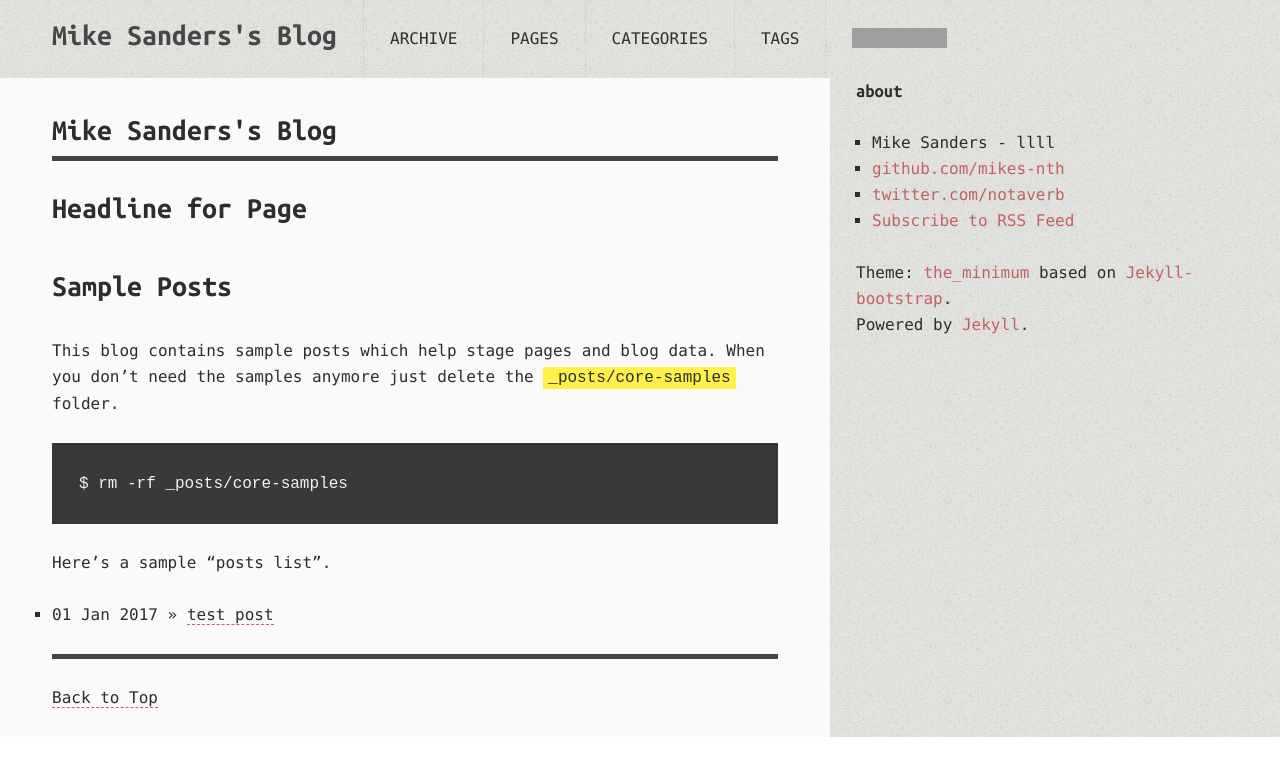
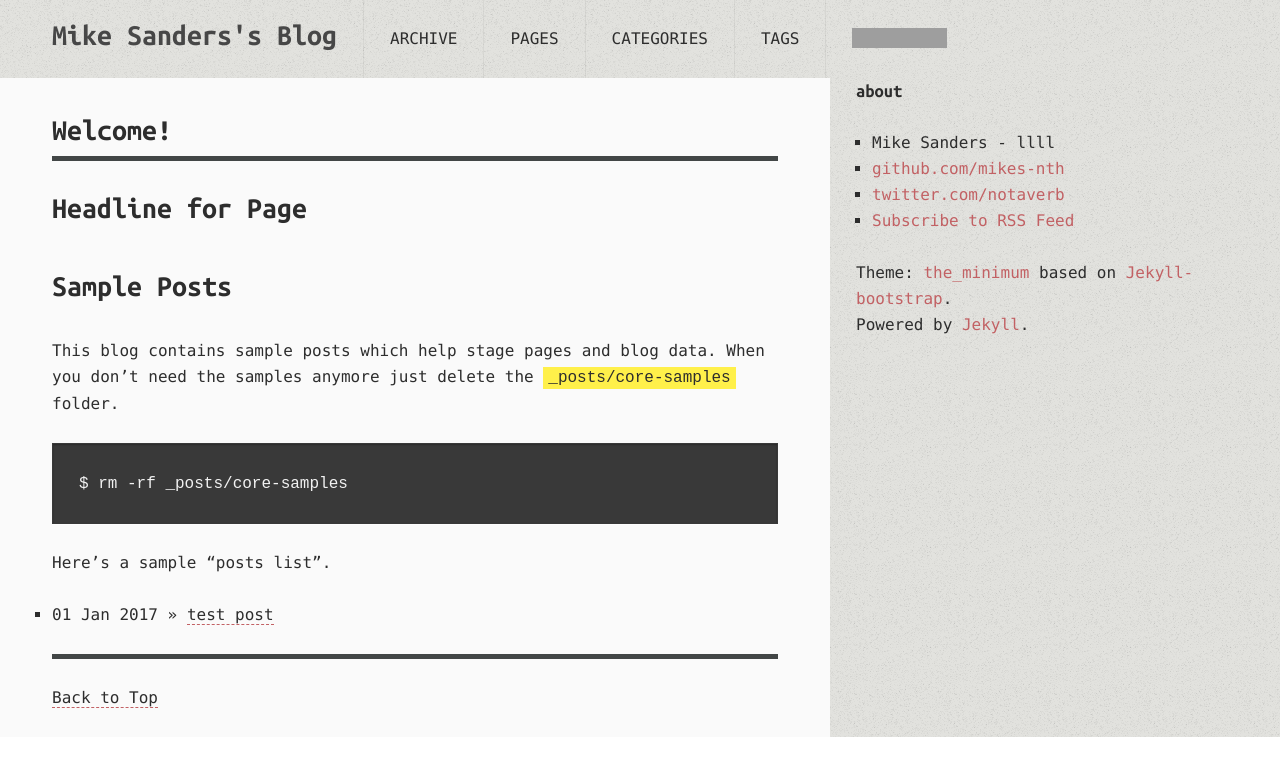
Before and after one commit to MikeS-nth/MikeS-nth.github.io, a Jekyll site: the page built from index.md, in a window 1280 px wide. Shown: the top 776 px of the page. Built offline with Jekyll 4.4.1, drawn with Linux system fonts in a browser that asks for light colours; comment, search, counter and statistics services are not loaded; grey boxes are pictures that could not be loaded.

Commit message:
Update index.md

```diff
--- a/index.md
+++ b/index.md
@@ -1,6 +1,6 @@
 ---
 layout: page
-title: Mike Sanders's Blog
+title: Welcome!
 tagline: Data Science, and general nerdery
 ---
 {% include JB/setup %}
```
